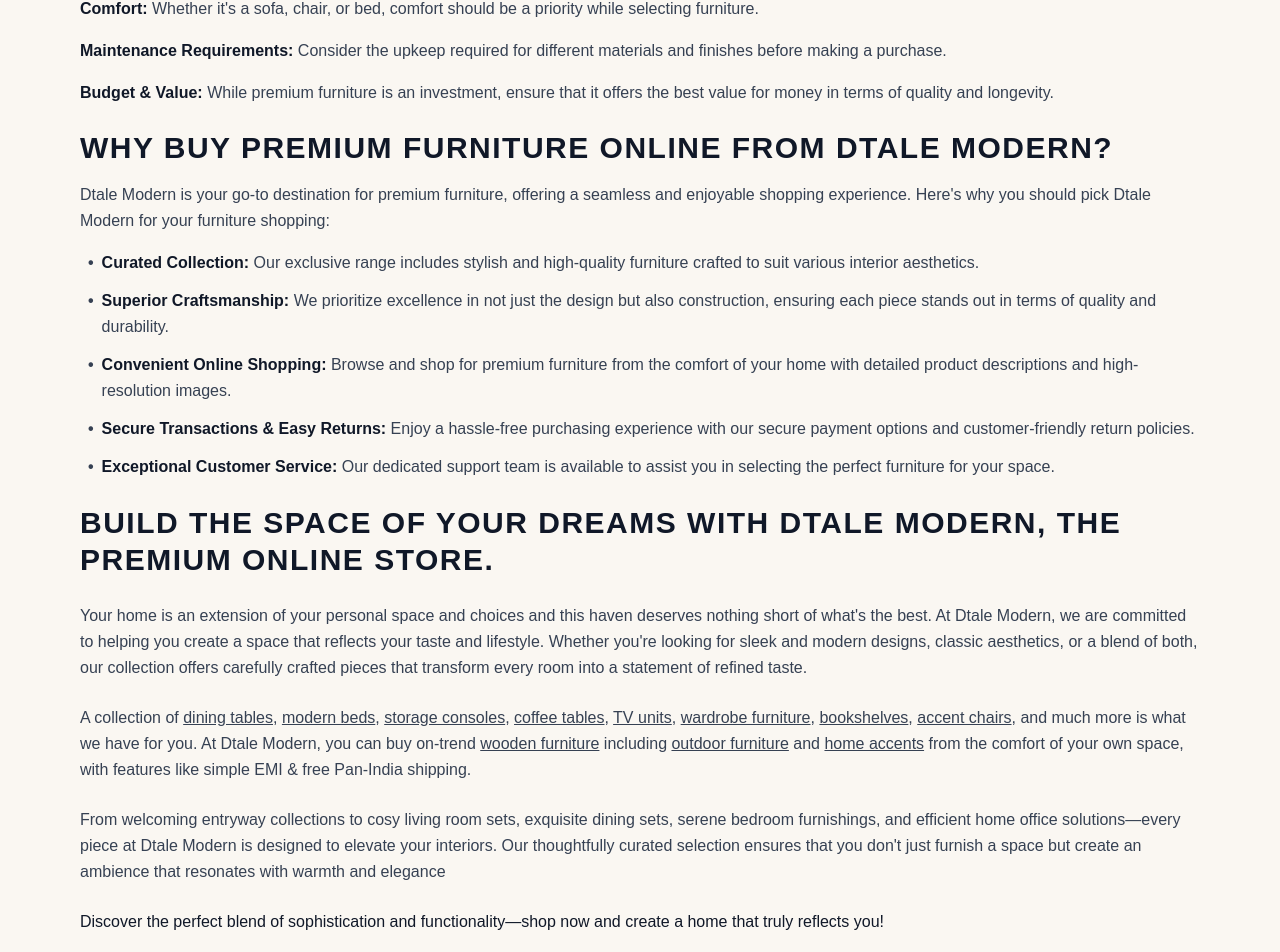
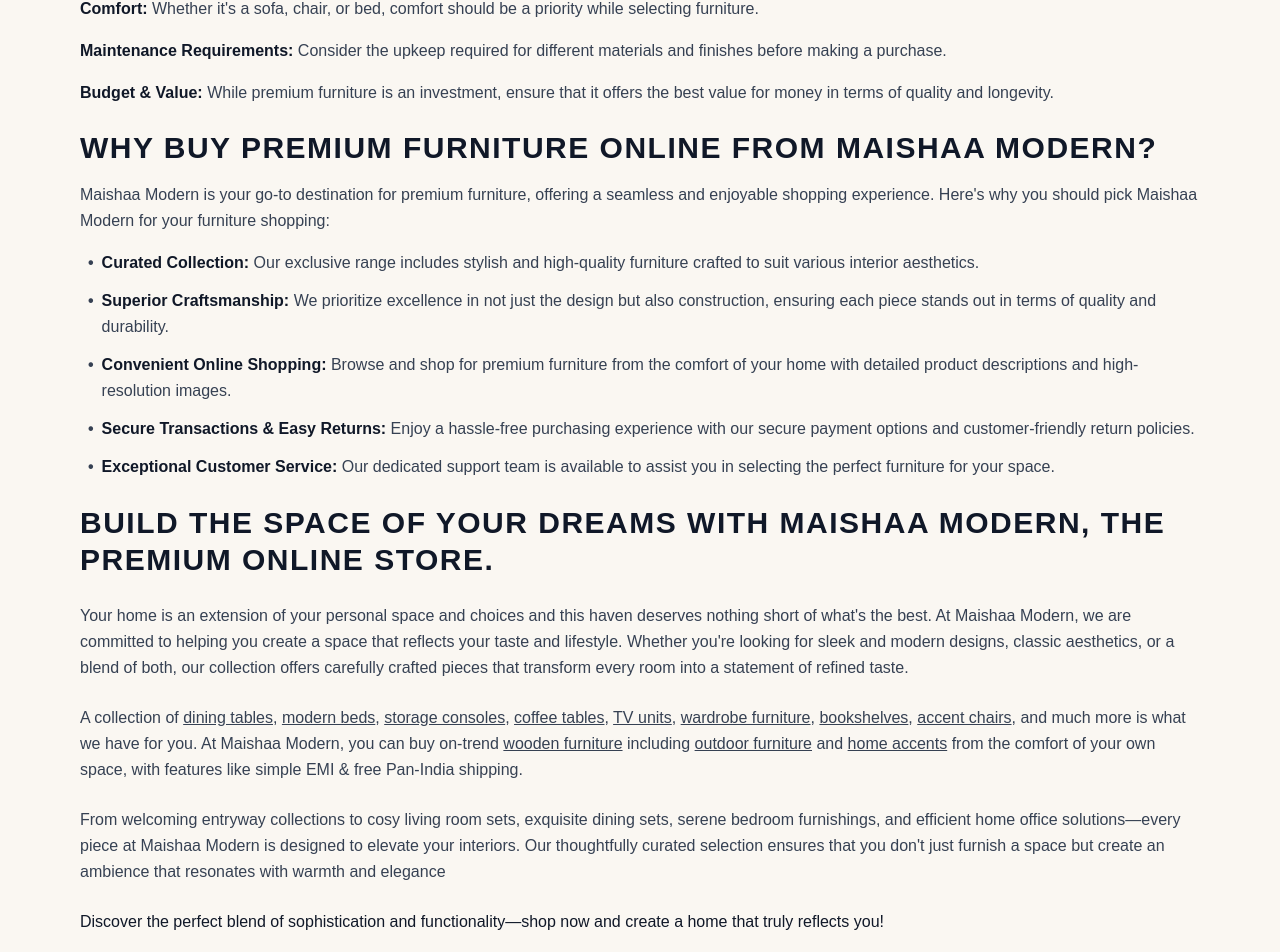
Before and after one commit to agarwalamuskan2-star/Maishaa-Furnitures-frontend-, a Next.js app: page / in a window 1280 px wide. Shown: the part 7915-8867 px from the top of the page. Built offline with nearby package versions, Linux system fonts and the light colour scheme; a web font is replaced by a local one.

Commit message:
Rebrand DTALE to MAISHAA globally

```diff
--- a/src/components/sections/curated-galleries.tsx
+++ b/src/components/sections/curated-galleries.tsx
@@ -7,19 +7,19 @@ const CuratedGalleries = () => {
     const galleries = [
         {
             image: "https://images.unsplash.com/photo-1497366216548-37526070297c?q=80&w=1200&auto=format&fit=crop",
-            alt: "Dtale Modern Store Front 1",
+            alt: "Maishaa Modern Store Front 1",
             location: "BENGALURU",
             subtitle: "Explore this curated gallery",
         },
         {
             image: "https://images.unsplash.com/photo-1441986300917-64674bd600d8?q=80&w=1200&auto=format&fit=crop",
-            alt: "Dtale Modern Store Front 2",
+            alt: "Maishaa Modern Store Front 2",
             location: "KOCHI",
             subtitle: "Explore this curated gallery",
         },
         {
             image: "https://images.unsplash.com/photo-1567401893414-76b7b1e5a7a5?q=80&w=1200&auto=format&fit=crop",
-            alt: "Dtale Modern Store Front 3",
+            alt: "Maishaa Modern Store Front 3",
             location: "THRISSUR",
             subtitle: "Explore this curated gallery",
         },
@@ -56,7 +56,7 @@ const CuratedGalleries = () => {
                                 <div className="absolute bottom-0 left-0 right-0 bg-black/60 p-6 md:p-8">
                                     <div className="text-white">
                                         <div className="text-xl md:text-2xl font-bold tracking-wider mb-1">
-                                            DTALE <span className="font-normal">{gallery.location}</span>
+                                            Maishaa <span className="font-normal">{gallery.location}</span>
                                         </div>
                                         <div className="text-xs md:text-sm text-gray-300">
                                             {gallery.subtitle}
--- a/src/components/sections/seo-content.tsx
+++ b/src/components/sections/seo-content.tsx
@@ -19,7 +19,7 @@ export default function SEOContent() {
                             You might be wondering if your bedroom, living room or office space needs a revamp, either way investing in premium furniture can make all the difference.
                         </p>
                         <p>
-                            At Dtale Modern, we bring you a stunning range of premium furniture designed to complement diverse styles and preferences. With a seamless online shopping experience, you can explore our curated collection and find pieces that perfectly align with your vision.
+                            At Maishaa Modern, we bring you a stunning range of premium furniture designed to complement diverse styles and preferences. With a seamless online shopping experience, you can explore our curated collection and find pieces that perfectly align with your vision.
                         </p>
                         <p>
                             So whether you&apos;re searching for{" "}
@@ -28,7 +28,7 @@ export default function SEOContent() {
                             <Link href="#" className="underline hover:text-gray-900">bedroom furniture</Link>,{" "}
                             <Link href="#" className="underline hover:text-gray-900">dining room furniture</Link>,{" "}
                             <Link href="#" className="underline hover:text-gray-900">home office furniture</Link>, or{" "}
-                            <Link href="#" className="underline hover:text-gray-900">outdoor furniture</Link>, Dtale Modern has it all.
+                            <Link href="#" className="underline hover:text-gray-900">outdoor furniture</Link>, Maishaa Modern has it all.
                         </p>
                     </div>
                 </div>
@@ -90,11 +90,11 @@ export default function SEOContent() {
                 {/* Section 4 */}
                 <div className="space-y-4">
                     <h2 className="text-2xl md:text-3xl font-semibold text-gray-900">
-                        Why Buy Premium Furniture Online from Dtale Modern?
+                        Why Buy Premium Furniture Online from Maishaa Modern?
                     </h2>
                     <div className="space-y-4 text-sm md:text-base leading-relaxed">
                         <p>
-                            Dtale Modern is your go-to destination for premium furniture, offering a seamless and enjoyable shopping experience. Here&apos;s why you should pick Dtale Modern for your furniture shopping:
+                            Maishaa Modern is your go-to destination for premium furniture, offering a seamless and enjoyable shopping experience. Here&apos;s why you should pick Maishaa Modern for your furniture shopping:
                         </p>
                         <ul className="space-y-3 pl-2">
                             <li className="flex gap-2">
@@ -124,17 +124,17 @@ export default function SEOContent() {
                 {/* Section 5: Build the Space of Your Dreams */}
                 <div className="space-y-6">
                     <h2 className="text-2xl md:text-3xl font-semibold text-gray-900 leading-tight">
-                        Build the Space of Your Dreams with Dtale Modern, the Premium Online Store.
+                        Build the Space of Your Dreams with Maishaa Modern, the Premium Online Store.
                     </h2>
                     <div className="space-y-6 text-sm md:text-base leading-relaxed">
                         <p>
-                            Your home is an extension of your personal space and choices and this haven deserves nothing short of what&apos;s the best. At Dtale Modern, we are committed to helping you create a space that reflects your taste and lifestyle. Whether you&apos;re looking for sleek and modern designs, classic aesthetics, or a blend of both, our collection offers carefully crafted pieces that transform every room into a statement of refined taste.
+                            Your home is an extension of your personal space and choices and this haven deserves nothing short of what&apos;s the best. At Maishaa Modern, we are committed to helping you create a space that reflects your taste and lifestyle. Whether you&apos;re looking for sleek and modern designs, classic aesthetics, or a blend of both, our collection offers carefully crafted pieces that transform every room into a statement of refined taste.
                         </p>
                         <p>
-                            A collection of <Link href="#" className="underline hover:text-gray-900">dining tables</Link>, <Link href="#" className="underline hover:text-gray-900">modern beds</Link>, <Link href="#" className="underline hover:text-gray-900">storage consoles</Link>, <Link href="#" className="underline hover:text-gray-900">coffee tables</Link>, <Link href="#" className="underline hover:text-gray-900">TV units</Link>, <Link href="#" className="underline hover:text-gray-900">wardrobe furniture</Link>, <Link href="#" className="underline hover:text-gray-900">bookshelves</Link>, <Link href="#" className="underline hover:text-gray-900">accent chairs</Link>, and much more is what we have for you. At Dtale Modern, you can buy on-trend <Link href="#" className="underline hover:text-gray-900">wooden furniture</Link> including <Link href="#" className="underline hover:text-gray-900">outdoor furniture</Link> and <Link href="#" className="underline hover:text-gray-900">home accents</Link> from the comfort of your own space, with features like simple EMI &amp; free Pan-India shipping.
+                            A collection of <Link href="#" className="underline hover:text-gray-900">dining tables</Link>, <Link href="#" className="underline hover:text-gray-900">modern beds</Link>, <Link href="#" className="underline hover:text-gray-900">storage consoles</Link>, <Link href="#" className="underline hover:text-gray-900">coffee tables</Link>, <Link href="#" className="underline hover:text-gray-900">TV units</Link>, <Link href="#" className="underline hover:text-gray-900">wardrobe furniture</Link>, <Link href="#" className="underline hover:text-gray-900">bookshelves</Link>, <Link href="#" className="underline hover:text-gray-900">accent chairs</Link>, and much more is what we have for you. At Maishaa Modern, you can buy on-trend <Link href="#" className="underline hover:text-gray-900">wooden furniture</Link> including <Link href="#" className="underline hover:text-gray-900">outdoor furniture</Link> and <Link href="#" className="underline hover:text-gray-900">home accents</Link> from the comfort of your own space, with features like simple EMI &amp; free Pan-India shipping.
                         </p>
                         <p>
-                            From welcoming entryway collections to cosy living room sets, exquisite dining sets, serene bedroom furnishings, and efficient home office solutions—every piece at Dtale Modern is designed to elevate your interiors. Our thoughtfully curated selection ensures that you don&apos;t just furnish a space but create an ambience that resonates with warmth and elegance
+                            From welcoming entryway collections to cosy living room sets, exquisite dining sets, serene bedroom furnishings, and efficient home office solutions—every piece at Maishaa Modern is designed to elevate your interiors. Our thoughtfully curated selection ensures that you don&apos;t just furnish a space but create an ambience that resonates with warmth and elegance
                         </p>
                         <p className="font-medium text-gray-900">
                             Discover the perfect blend of sophistication and functionality—shop now and create a home that truly reflects you!
```
Also changed, not shown: src/components/sections/about-years.tsx (line endings or trailing spaces), src/components/sections/footer.tsx (line endings or trailing spaces), src/components/sections/header.tsx (line endings or trailing spaces), src/components/sections/hero.tsx (line endings or trailing spaces), src/components/sections/products.tsx (line endings or trailing spaces), src/components/sections/projects.tsx (line endings or trailing spaces), src/components/sections/rooms.tsx (line endings or trailing spaces).
